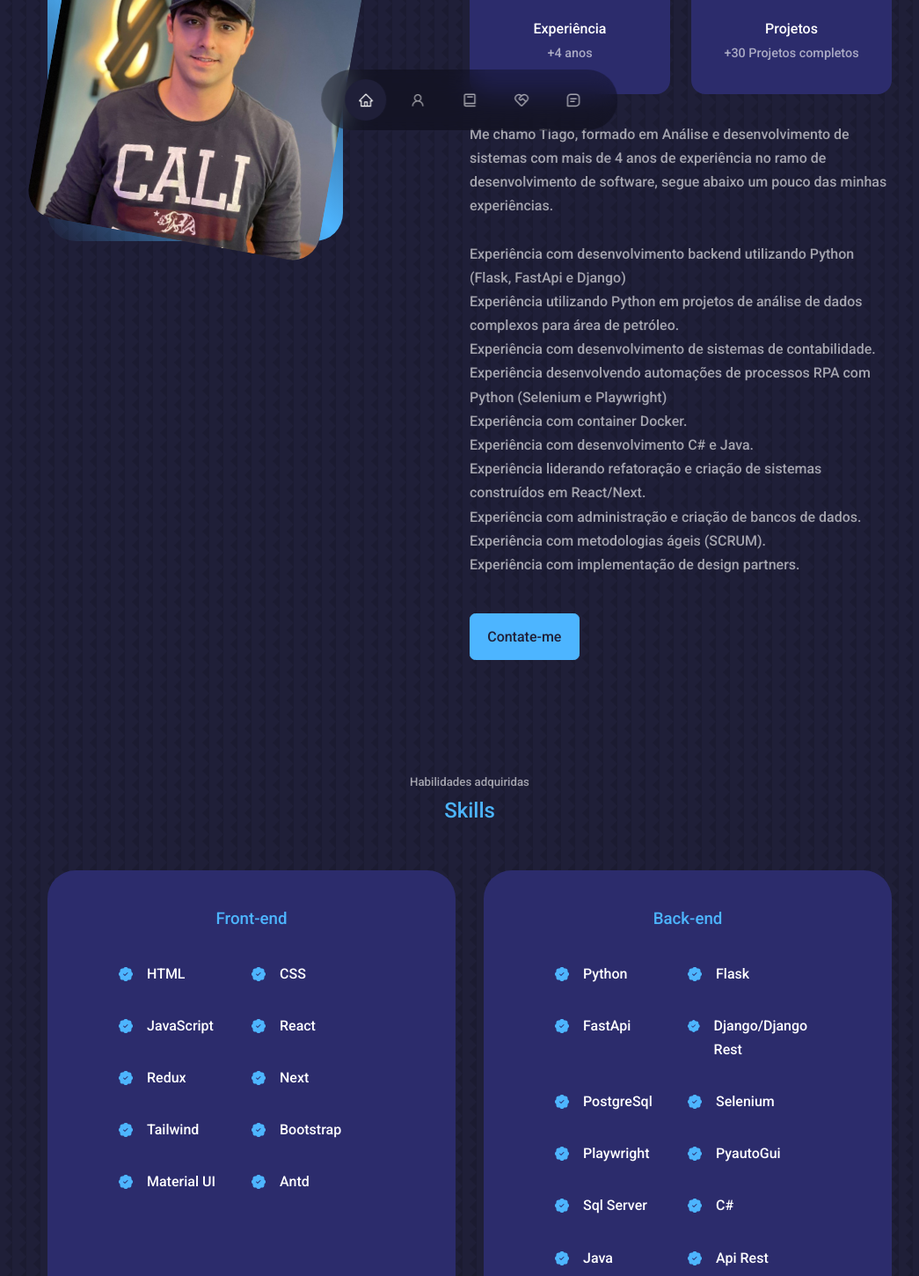
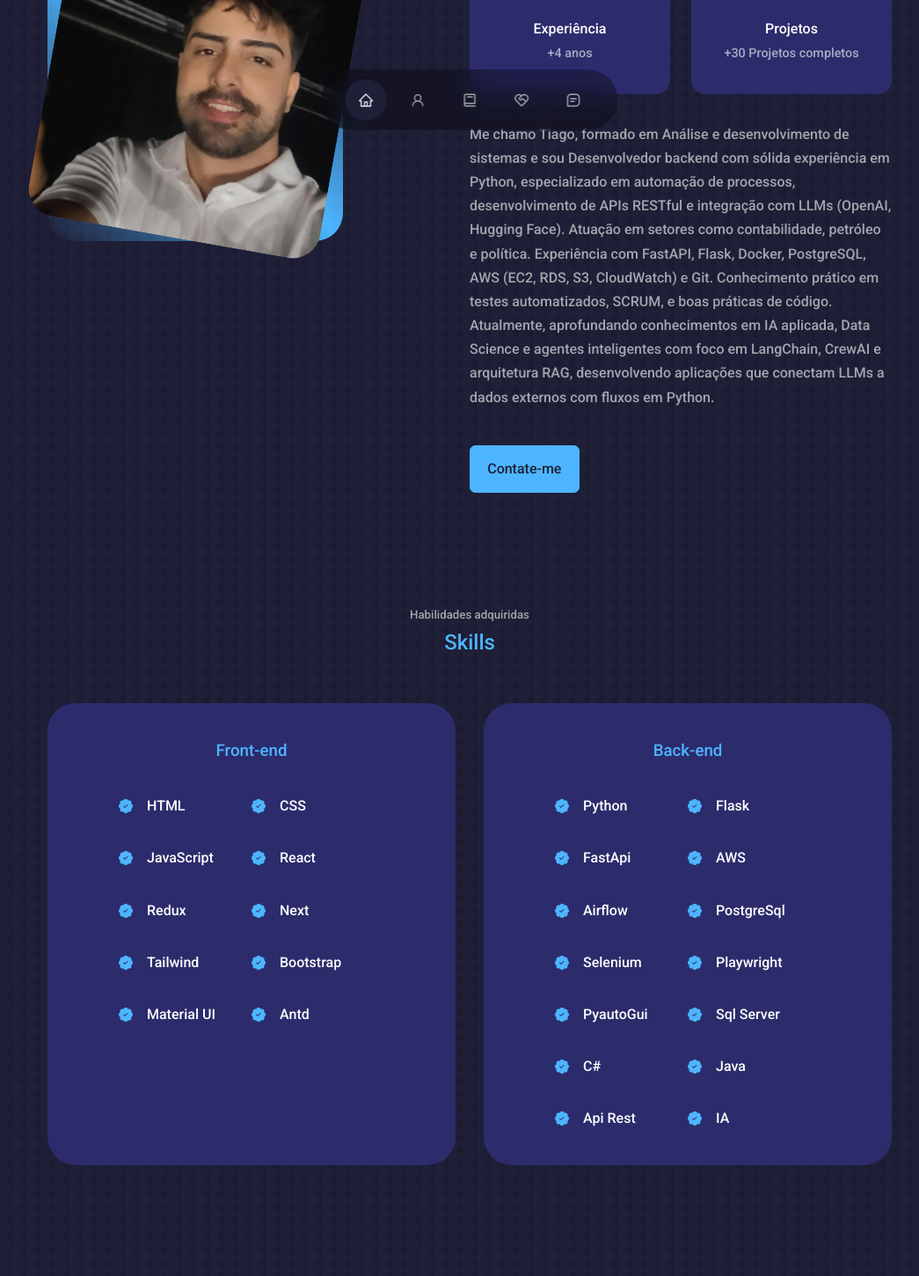
Before and after one commit to TiagoOliverDev/portfolio_novo, a React (Create React App) app: page / in a window 1280 px wide. Shown: the part 620-2070 px from the top of the page at 88% size, without its empty margins (106-1151 px from the left). Built offline with nearby package versions, Linux system fonts and the light colour scheme.

Commit message:
atualizando portfólio

```diff
--- a/src/components/experience/Experience.jsx
+++ b/src/components/experience/Experience.jsx
@@ -70,7 +70,11 @@ const Experience = () => {
             </article>
             <article className="experience__details">
               <BsFillPatchCheckFill className="experience__details-icon" />
-              <h4>Django/Django Rest</h4>
+              <h4>AWS</h4>
+            </article>
+            <article className="experience__details">
+              <BsFillPatchCheckFill className="experience__details-icon" />
+              <h4>Airflow</h4>
             </article>
             <article className="experience__details">
               <BsFillPatchCheckFill className="experience__details-icon" />
@@ -104,6 +108,10 @@ const Experience = () => {
               <BsFillPatchCheckFill className="experience__details-icon" />
               <h4>Api Rest</h4>
             </article>
+            <article className="experience__details">
+              <BsFillPatchCheckFill className="experience__details-icon" />
+              <h4>IA</h4>
+            </article>
           </div>
         </div>
       </div>
--- a/src/components/header/CTA.jsx
+++ b/src/components/header/CTA.jsx
@@ -1,5 +1,5 @@
 import React from 'react';
-import CV from '../../assets/CvAtualPauloTiago.pdf';
+import CV from '../../assets/Paulo_Tiago_CV_2025.pdf';
 
 const CTA = () => {
   return (
--- a/src/components/intro/Intro.jsx
+++ b/src/components/intro/Intro.jsx
@@ -1,7 +1,7 @@
 import React from 'react';
 import { FaAward } from 'react-icons/fa';
 import { VscFolderLibrary } from 'react-icons/vsc';
-import ME from '../../assets/eueu.jpg';
+import ME from '../../assets/eu25.jpeg';
 import './intro.css';
 
 const Intro = () => {
@@ -28,28 +28,16 @@ const Intro = () => {
               <small>+30 Projetos completos</small>
             </article>
           </div>
-          <p>Me chamo Tiago, formado em Análise e desenvolvimento de sistemas com mais de 4 anos de experiência no ramo de desenvolvimento de software, segue abaixo um pouco das minhas experiências.
-          <br/>
-          <br/>
-          Experiência com desenvolvimento backend utilizando Python (Flask, FastApi e Django)
-          <br/>
-          Experiência utilizando Python em projetos de análise de dados complexos para área de petróleo.
-          <br/>
-          Experiência com desenvolvimento de sistemas de contabilidade.
-          <br/>
-          Experiência desenvolvendo automações de processos RPA com Python (Selenium e Playwright)
-          <br/>
-          Experiência com container Docker.
-          <br/>
-          Experiência com desenvolvimento C# e Java.
-          <br/>
-          Experiência liderando refatoração e criação de sistemas construídos em React/Next.
-          <br/>
-          Experiência com administração e criação de bancos de dados.
-          <br/>
-          Experiência com metodologias ágeis (SCRUM).
-          <br/>
-          Experiência com implementação de design partners.
+          <p>Me chamo Tiago, formado em Análise e desenvolvimento de sistemas e sou
+          Desenvolvedor backend com sólida experiência em Python, especializado em
+          automação de processos, desenvolvimento de APIs RESTful e integração com LLMs
+          (OpenAI, Hugging Face). Atuação em setores como contabilidade, petróleo e política.
+          Experiência com FastAPI, Flask, Docker, PostgreSQL, AWS (EC2, RDS, S3, CloudWatch)
+          e Git. Conhecimento prático em testes automatizados, SCRUM, e boas práticas de
+          código. Atualmente, aprofundando conhecimentos em IA aplicada, Data Science e
+          agentes inteligentes com foco em LangChain, CrewAI e arquitetura RAG,
+          desenvolvendo aplicações que conectam LLMs a dados externos com fluxos em
+          Python.
 
           </p>
           <a href="#contact" className="btn btn-primary">Contate-me</a>
```
Also changed, not shown: src/assets/eu25.jpeg (added), 1 other file (tests, documents, lock files or other folders).
